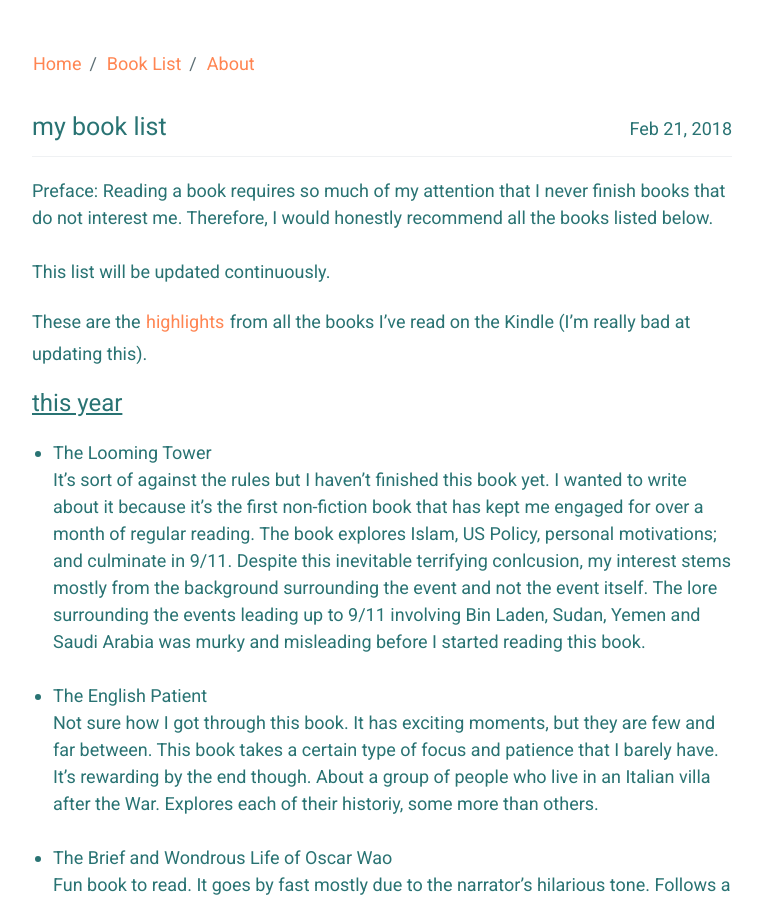
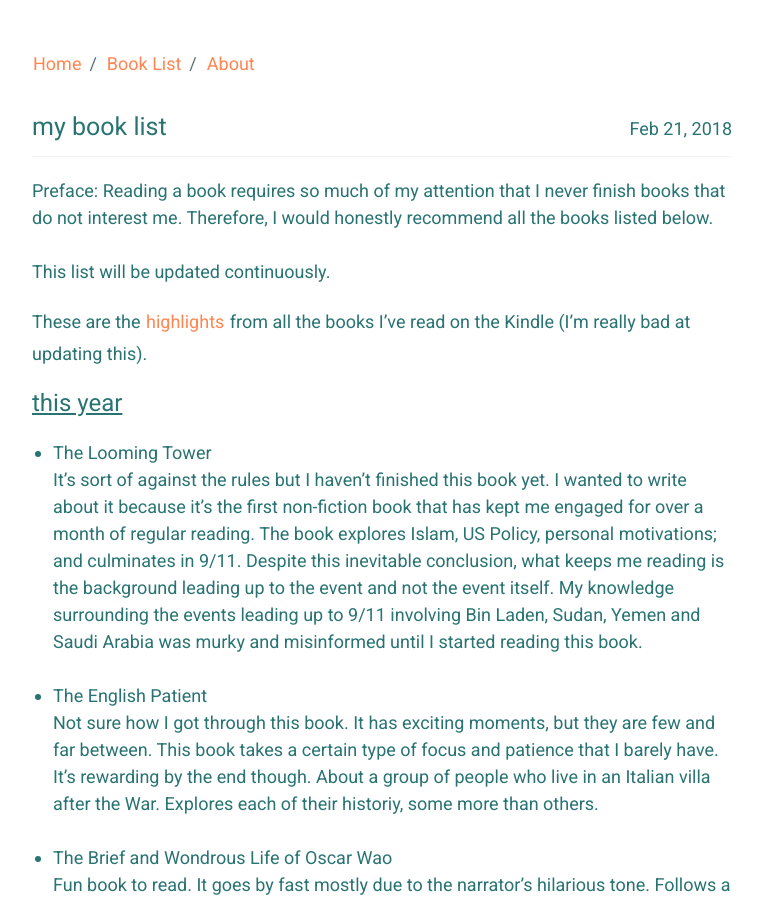
Before and after one commit to iamkahvi/iamkahvi.github.io, a Jekyll site: the page built from _posts/2018-02-21-my-Book-List.md, in a window 1280 px wide and 900 px high. Shown: the whole window, without its empty margins (258-1021 px from the left). Built offline with Jekyll 4.4.1, drawn with Linux system fonts in a browser that asks for light colours.

Commit message:
Update book list

```diff
--- a/_posts/2018-02-21-my-Book-List.md
+++ b/_posts/2018-02-21-my-Book-List.md
@@ -13,7 +13,7 @@ These are the [highlights](/bookhighlights.html) from all the books I’ve read
 ## <u> this year </u>
 
 - The Looming Tower<br>
-It's sort of against the rules but I haven't finished this book yet. I wanted to write about it because it's the first non-fiction book that has kept me engaged for over a month of regular reading. The book explores Islam, US Policy, personal motivations; and culminate in 9/11. Despite this inevitable terrifying conlcusion, my interest stems mostly from the background surrounding the event and not the event itself. The lore surrounding the events leading up to 9/11 involving Bin Laden, Sudan, Yemen and Saudi Arabia was murky and misleading before I started reading this book.
+It's sort of against the rules but I haven't finished this book yet. I wanted to write about it because it's the first non-fiction book that has kept me engaged for over a month of regular reading. The book explores Islam, US Policy, personal motivations; and culminates in 9/11. Despite this inevitable conclusion, what keeps me reading is the background leading up to the event and not the event itself. My knowledge surrounding the events leading up to 9/11 involving Bin Laden, Sudan, Yemen and Saudi Arabia was murky and misinformed until I started reading this book.
 <br><br>
 
 - The English Patient<br>
```
